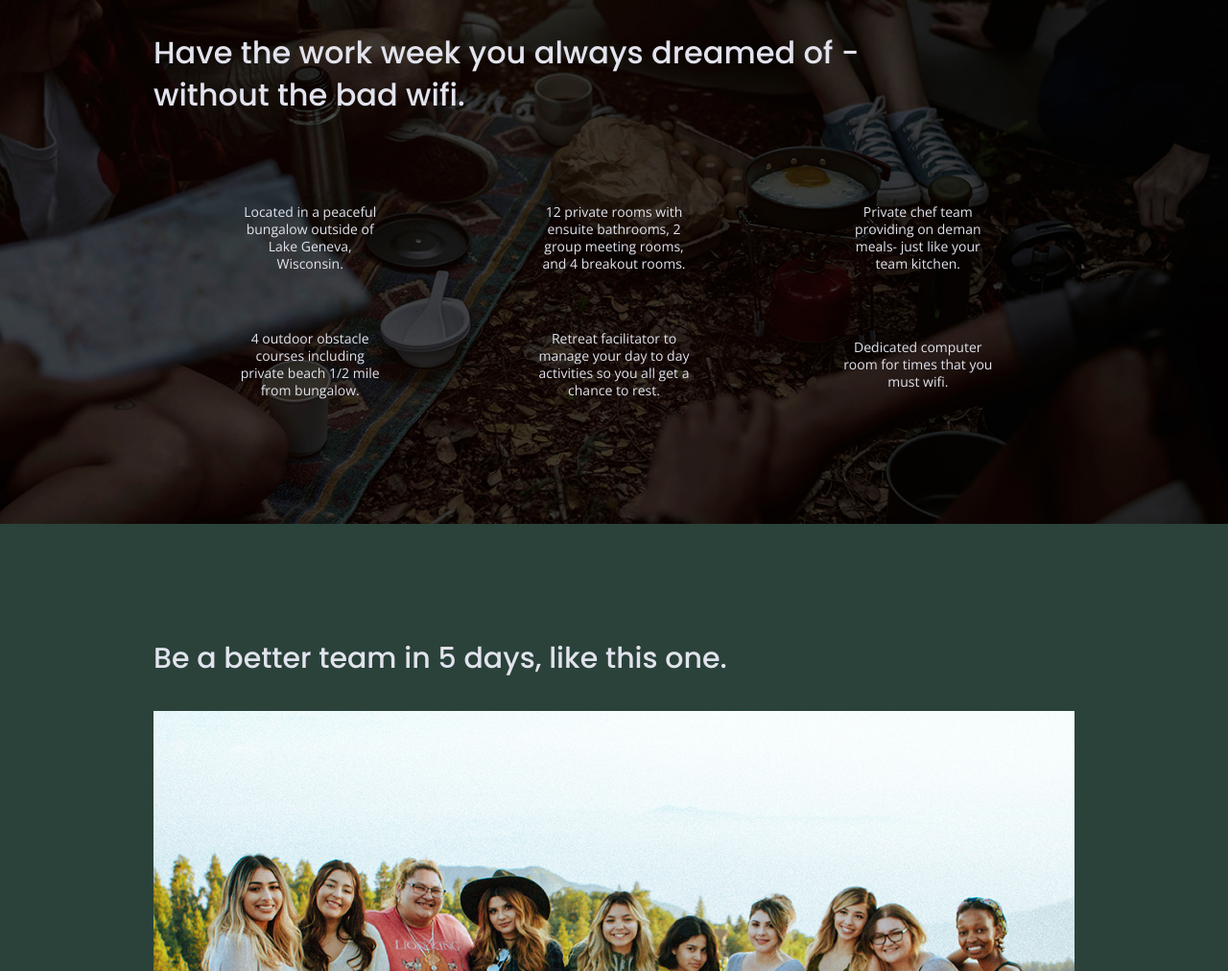
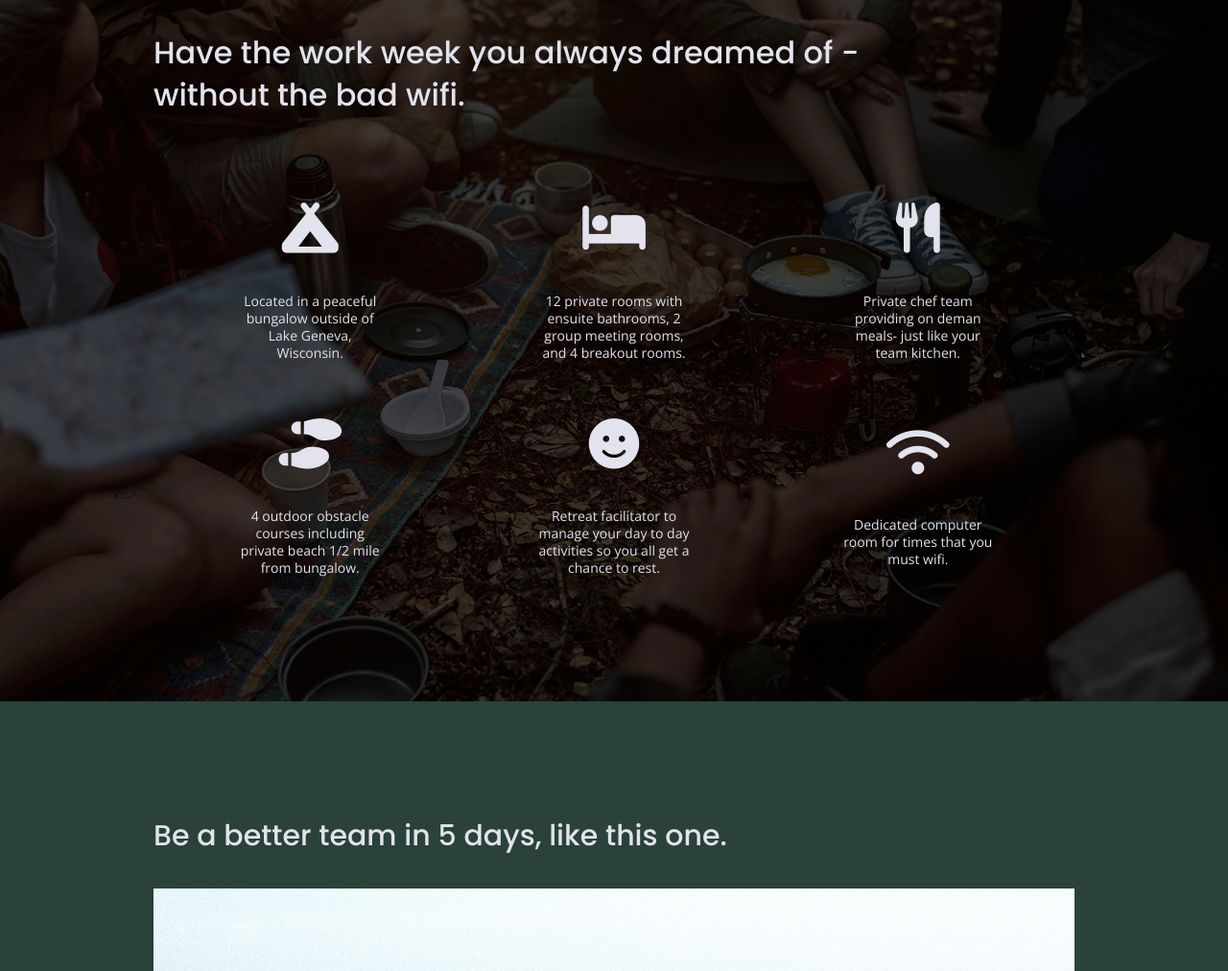
Before and after one commit to aurianat/unplugged-retreat, a website: page index.html in a window 1280 px wide. Shown: the part 1024-2036 px from the top of the page at 96% size. Drawn offline with nearby package versions, Linux system fonts and the light colour scheme.

Commit message:
added font icons to .features on homepage

```diff
--- a/css/main.css
+++ b/css/main.css
@@ -595,7 +595,11 @@ aside .content-wrapper .form {
 	align-items: center;
 	flex-flow: column wrap;
 	flex-basis: 50%;
-/*Changed justify contnet to center not space around*/
+}
+
+.features i {
+	font-size: 3.75em;
+		margin-bottom: 40px;
 }
 
 .features .features-item-description {
@@ -608,14 +612,10 @@ aside .content-wrapper .form {
 .reviews article {
 	display: flex;
  	justify-content: space-between;
- /*Added display flex and changed to space between*/
-}
+ }
 
 .reviews article div {
-	width: 49%
-/*I need to add a width! since I didn't have one that was
-the reason the reviews spanned to whole container.*/
-}
+	width: 49%}
 
 
 /* FOOTER */
@@ -623,9 +623,6 @@ the reason the reviews spanned to whole container.*/
 footer .content-wrapper {
 	width: 65%;
 	margin: 100px 0;
-/*before adding the width, the contact and social
-spanned the opposite ends of the container, adding the width
-kept the distance in between but brought them closer to each other.*/
 }
 
 .footer-content {
@@ -641,8 +638,6 @@ footer .contact {
 footer .copyright {
 	width: 100%;
 
-/*When I added the width it pushed to copyright
-to the left(?)*/
 }
 
 /* ==========================================================================
--- a/index.html
+++ b/index.html
@@ -18,6 +18,9 @@
 
   <link rel="stylesheet" href="css/normalize.css">
   <link rel="stylesheet" href="css/main.css">
+
+  <!-- Font Awesome -->
+  <script src="https://kit.fontawesome.com/1925cc133a.js" crossorigin="anonymous"></script>
 
   <!-- Google Fonts -->
   <link href="https://fonts.googleapis.com/css?family=Open+Sans:400,700|Poppins:500,700" rel="stylesheet">
@@ -72,27 +75,39 @@
 			<h2>Have the work week you always dreamed of - without the bad wifi.</h2>
 			<div class="features-items">
 			<article>
-				<p class="fontawesome-icon"></p>
+				<p class="fontawesome-icon">
+					<i class="fas fa-campground"></i>
+				</p>
 				<p class="features-item-description">Located in a peaceful bungalow outside of Lake Geneva, Wisconsin.</p>
 			</article>
 			<article>
-				<p class="fontawesome-icon"></p>
+				<p class="fontawesome-icon">
+					<i class="fas fa-bed"></i>
+				</p>
 				<p class="features-item-description">12 private rooms with ensuite bathrooms, 2 group meeting rooms, and 4 breakout rooms.</p>
 			</article>
 			<article>
-				<p class="fontawesome-icon"></p>
+				<p class="fontawesome-icon">
+					<i class="fas fa-utensils"></i>
+				</p>
 				<p class="features-item-description">Private chef team providing on deman meals- just like your team kitchen.</p>
 			</article>
 			<article>
-				<p class="fontawesome-icon"></p>
+				<p class="fontawesome-icon">
+					<i class="fas fa-shoe-prints"></i>
+				</p>
 				<p class="features-item-description">4 outdoor obstacle courses including private beach 1/2 mile from bungalow.</p>
 			</article>
 			<article>
-				<p class="fontawesome-icon"></p>
+				<p class="fontawesome-icon">
+					<i class="fas fa-smile"></i>
+				</p>
 				<p class="features-item-description">Retreat facilitator to manage your day to day activities so you all get a chance to rest.</p>
 			</article>
 			<article>
-				<p class="fontawesome-icon"></p>
+				<p class="fontawesome-icon">
+					<i class="fas fa-wifi"></i>
+				</p>
 				<p class="features-item-description">Dedicated computer room for times that you must wifi.</p>
 			</article>
 		</div>
```
Also changed, not shown: about/index.html (+5 -2 lines), faq/index.html (+4 -2 lines).
